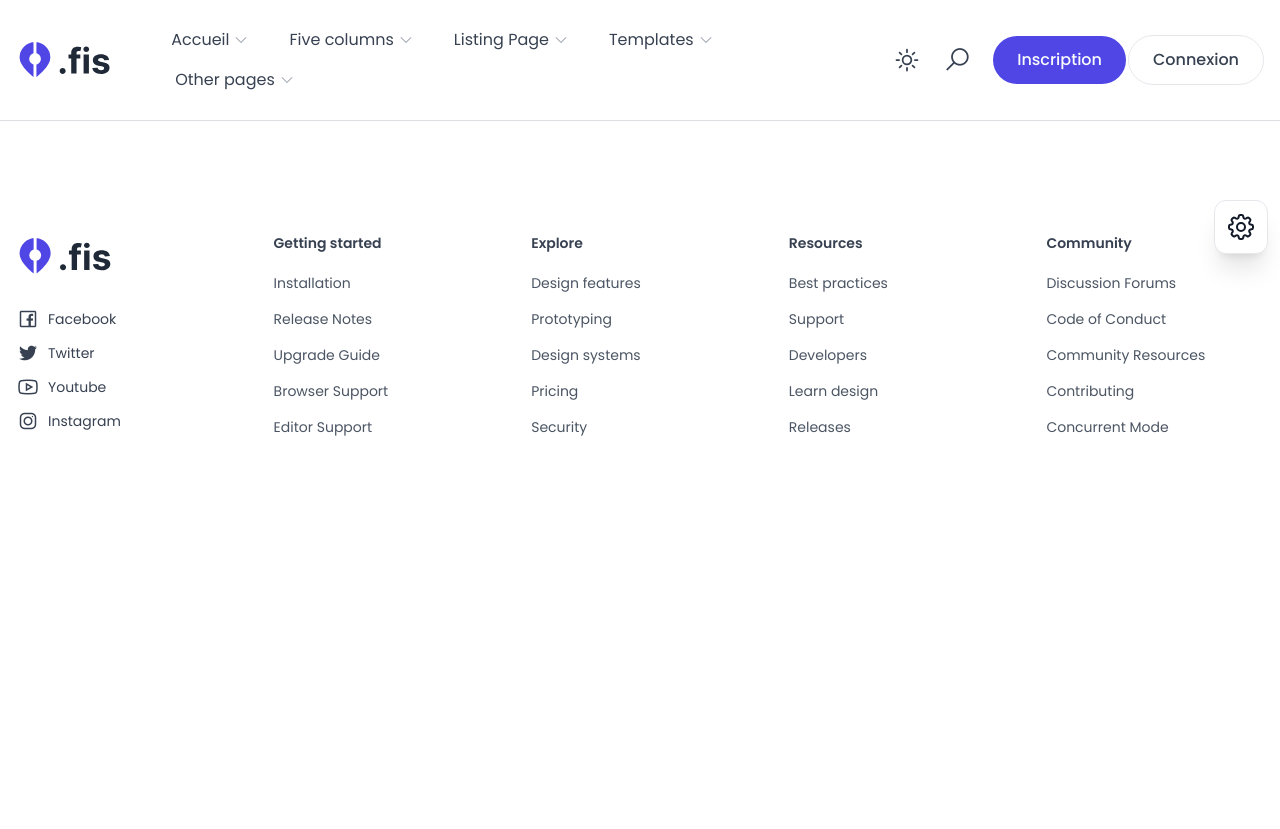
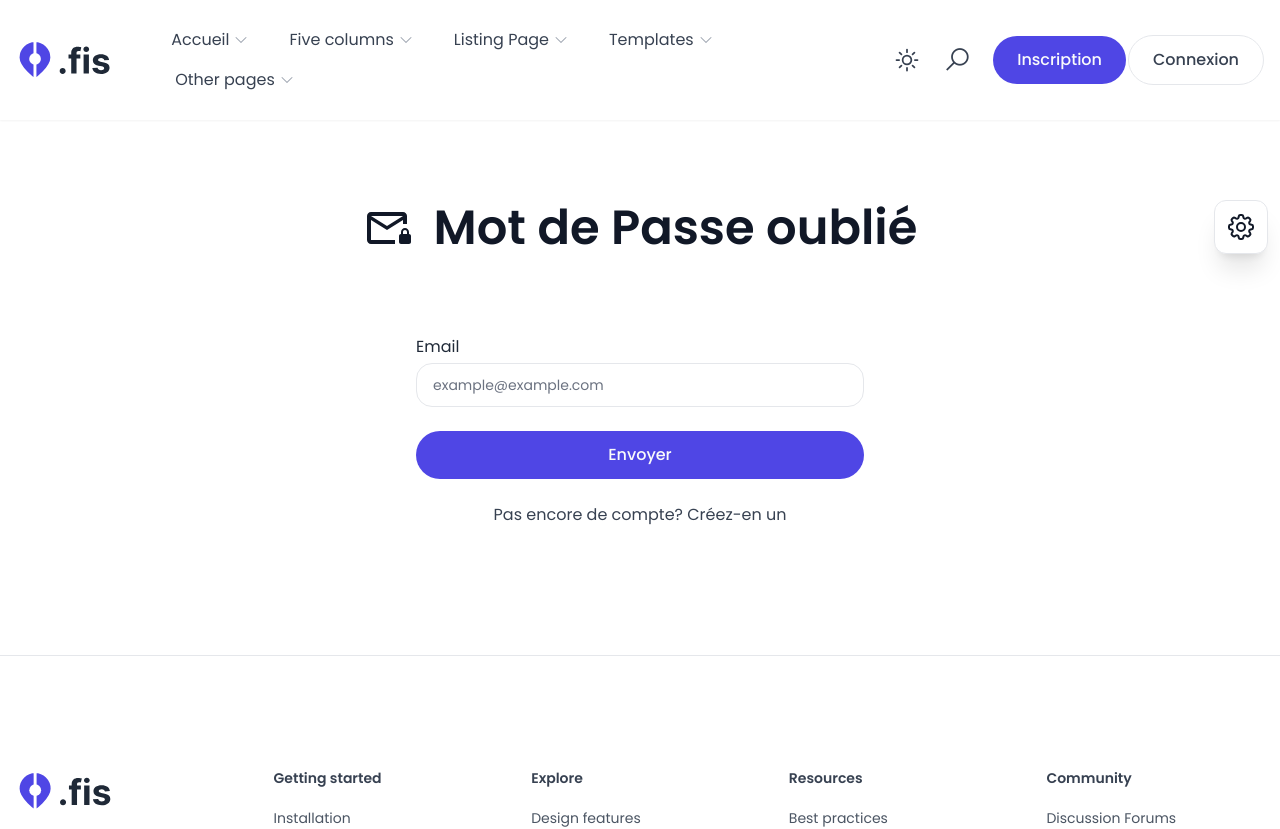
Before and after one commit to Harry8679/NicoCageFront, a React (Create React App) app: page /mot-de-passe-oublie in a window 1280 px wide. Shown: the top 829 px of the page. Before the commit the page ends 800 px from the top, so only its background shows below. Built offline with nearby package versions, Linux system fonts and the light colour scheme.

Commit message:
Forgot Password Page

```diff
--- /dev/null
+++ b/src/containers/PageForgotPassword/PageForgotPassword.tsx
@@ -0,0 +1,72 @@
+import React, { FC, useState } from "react";
+import facebookSvg from "images/Facebook.svg";
+import twitterSvg from "images/Twitter.svg";
+import googleSvg from "images/Google.svg";
+import { Helmet } from "react-helmet";
+import Input from "shared/Input/Input";
+import { Link } from "react-router-dom";
+import ButtonPrimary from "shared/Button/ButtonPrimary";
+import { AiFillEye } from "react-icons/ai";
+import { AiFillEyeInvisible } from "react-icons/ai";
+import { FaRegCircleUser } from "react-icons/fa6";
+import { MdOutlineMailLock } from "react-icons/md";
+
+export interface PageLoginProps {
+  className?: string;
+}
+
+const loginSocials = [
+  {
+    name: "Connexion avec Facebook",
+    href: "#",
+    icon: facebookSvg,
+  },
+  {
+    name: "Connexion avec X",
+    href: "#",
+    icon: twitterSvg,
+  },
+  {
+    name: "Connexion avec Google",
+    href: "#",
+    icon: googleSvg,
+  },
+];
+
+const PageLogin: FC<PageLoginProps> = ({ className = "" }) => {
+  const [email, setEmail] = useState<string>('');
+  const [password, setPassword] = useState<string>('');
+  const [showPassword, setShowPassword] = useState<Boolean>(false);
+
+  const handleInputChange = () => {};
+  const forgotEmailUser = () => {};
+  return (
+    <div className={`nc-PageLogin ${className}`} data-nc-id="PageLogin">
+      <Helmet>
+        <title>Mot de passe oublié</title>
+      </Helmet>
+      <div className="container mb-24 lg:mb-32">
+        <h2 className="my-20 flex items-center text-3xl leading-[115%] md:text-5xl md:leading-[115%] font-semibold text-neutral-900 dark:text-neutral-100 justify-center">
+          <MdOutlineMailLock /> &nbsp; Mot de Passe oublié
+        </h2>
+        <div className="max-w-md mx-auto space-y-6">
+          {/* FORM */}
+          <form className="grid grid-cols-1 gap-6" action="#" method="post" onSubmit={forgotEmailUser}>
+            <label className="block">
+              <span className="text-neutral-800 dark:text-neutral-200">Email</span>
+              <Input type="email" placeholder="example@example.com" value={email} onChange={handleInputChange} className="mt-1" />
+            </label>
+            <ButtonPrimary type="submit">Envoyer</ButtonPrimary>
+          </form>
+
+          {/* ==== */}
+          <span className="block text-center text-neutral-700 dark:text-neutral-300">
+            Pas encore de compte? {` `}<Link to="/signup">Créez-en un</Link>
+          </span>
+        </div>
+      </div>
+    </div>
+  );
+};
+
+export default PageLogin;
--- a/src/containers/PageLogin/PageLogin.tsx
+++ b/src/containers/PageLogin/PageLogin.tsx
@@ -86,7 +86,7 @@ const PageLogin: FC<PageLoginProps> = ({ className = "" }) => {
             <label className="block input-container">
               <span className="flex justify-between items-center text-neutral-800 dark:text-neutral-200">
                 Mot de passe
-                <Link to="/forgot-pass" className="text-sm">
+                <Link to="/mot-de-passe-oublie" className="text-sm">
                   Mot de passe oublié ?
                 </Link>
               </span>
--- a/src/routers/index.tsx
+++ b/src/routers/index.tsx
@@ -22,6 +22,7 @@ import PageContact from "containers/PageContact/PageContact";
 import PageAbout from "containers/PageAbout/PageAbout";
 import PageSignUp from "containers/PageSignUp/PageSignUp";
 import PageLogin from "containers/PageLogin/PageLogin";
+import PageForgotPassword from "containers/PageForgotPassword/PageForgotPassword";
 import PageSubcription from "containers/PageSubcription/PageSubcription";
 import BlogPage from "containers/BlogPage/BlogPage";
 import BlogSingle from "containers/BlogPage/BlogSingle";
@@ -107,6 +108,7 @@ export const pages: Page[] = [
   { path: "/about", component: PageAbout },
   { path: "/signup", component: PageSignUp },
   { path: "/login", component: PageLogin },
+  { path: "/mot-de-passe-oublie", component: PageForgotPassword },
   { path: "/subscription", component: PageSubcription },
   //
 ];
--- a/src/routers/types.ts
+++ b/src/routers/types.ts
@@ -52,6 +52,7 @@ export interface LocationStates {
   "/about"?: {};
   "/contact"?: {};
   "/login"?: {};
+  "/mot-de-passe-oublie"?: {};
   "/signup"?: {};
   "/forgot-pass"?: {};
   "/page404"?: {};
```
